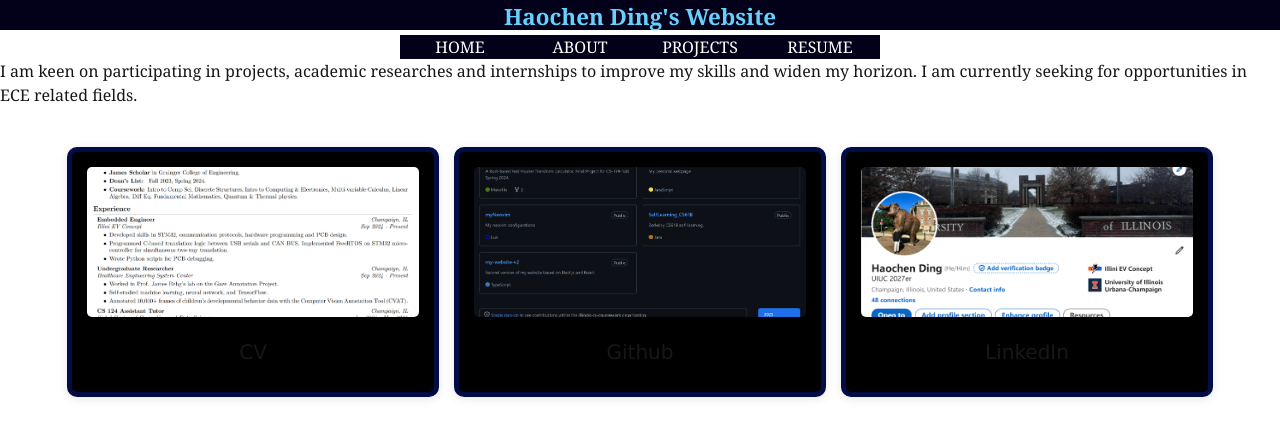
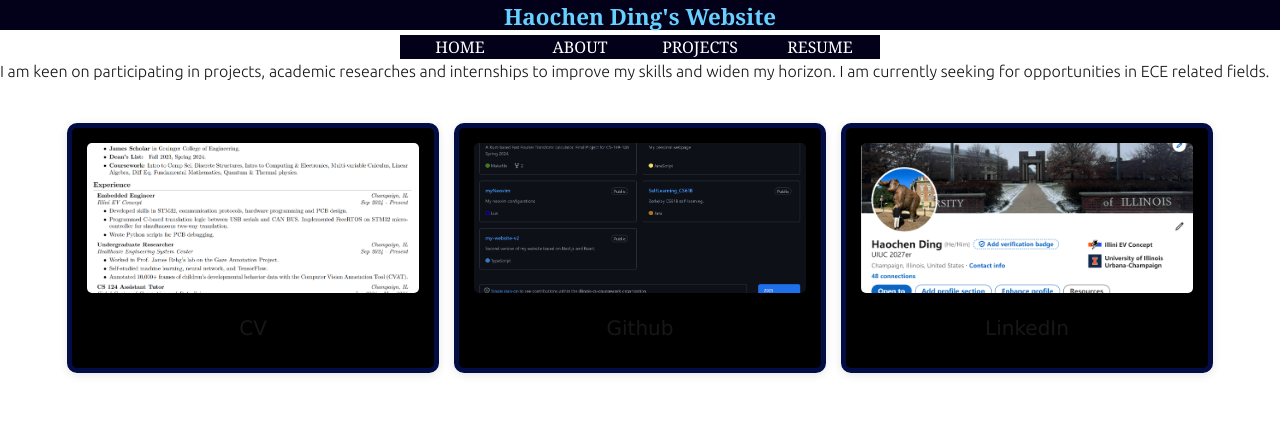
Before and after one commit to haochend413/my-website-v2, a Next.js app: page /resume in a window 1280 px wide. Shown: the top 438 px of the page. Built offline with nearby package versions, Linux system fonts and the light colour scheme.

Commit message:
feat: added Ubuntu font

```diff
--- a/src/app/_components/components.module.css
+++ b/src/app/_components/components.module.css
@@ -8,6 +8,7 @@
   color: rgb(229, 229, 236);
   background-color: #030119;
   animation: colorChange 5s infinite linear; /* Apply animation */
+  font-family: Cambria, Cochin, Georgia, Times, "Times New Roman", serif;
 }
 
 .title:hover {
--- a/src/app/global.css
+++ b/src/app/global.css
@@ -17,5 +17,4 @@
 body {
   color: var(--foreground);
   background: var(--background);
-  font-family: Cambria, Helvetica, sans-serif;
 }
--- a/src/app/layout.tsx
+++ b/src/app/layout.tsx
@@ -2,6 +2,14 @@
 
 import Head from "./_components/Head";
 import "./global.css";
+
+// pages/_app.js
+import { Ubuntu } from "next/font/google";
+
+// Use the font as a className in your components
+const ubuntu = Ubuntu({
+  weight: ["300", "700"],
+});
 
 //I suppose here it handles discription and title
 export const metadata: Metadata = {
@@ -15,7 +23,7 @@
   children: React.ReactNode;
 }>) {
   return (
-    <html lang="en">
+    <html lang="en" className={ubuntu.className}>
       <body>
         <Head />
         {children}
```
